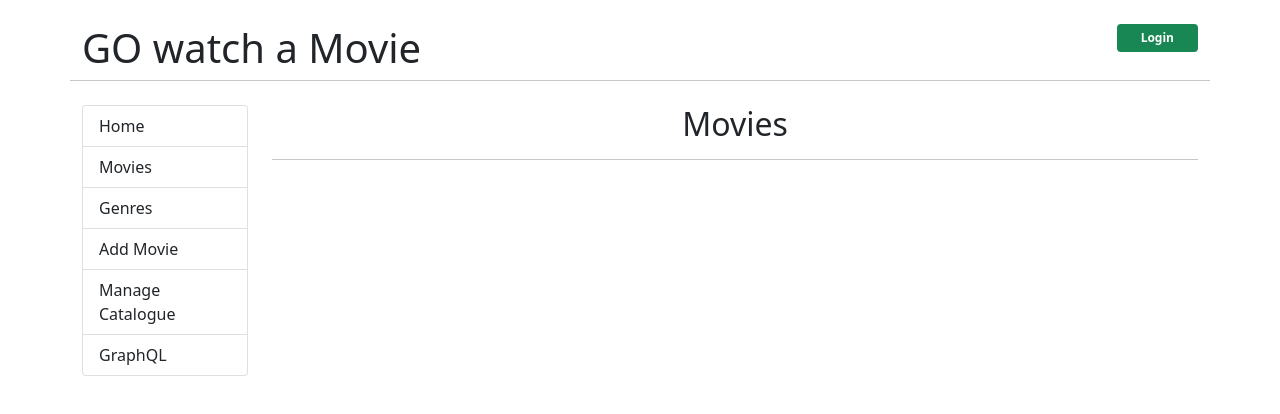
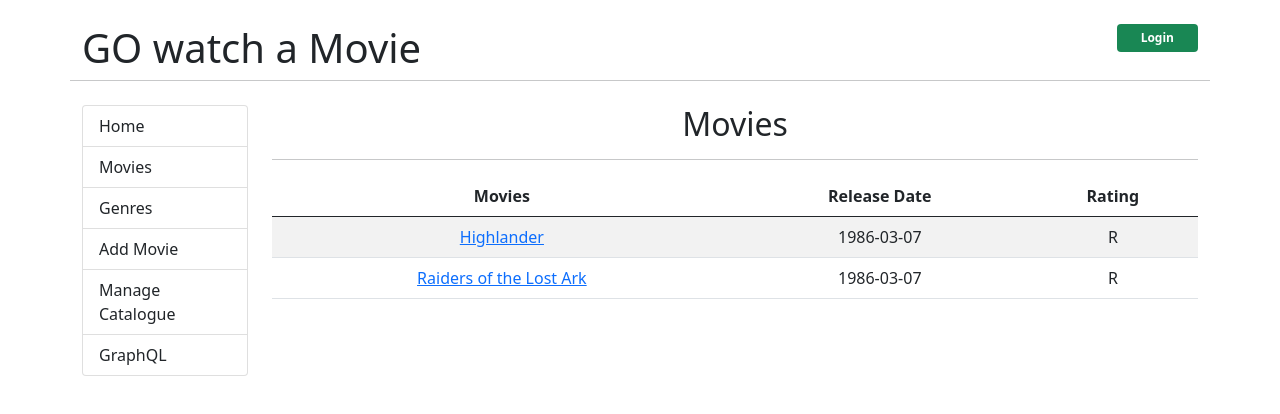
Before and after one commit to sanket9162/react-golang-movies, a React (Vite) app in the folder go-movies-front-end/: page /movies in a window 1280 px wide. Shown: the top 414 px of the page. Built offline with nearby package versions, Linux system fonts and the light colour scheme.

Commit message:
show movie list

```diff
--- a/go-movies-front-end/src/components/Movies.jsx
+++ b/go-movies-front-end/src/components/Movies.jsx
@@ -1,11 +1,58 @@
+import { useEffect, useState } from "react"
+import { Link } from "react-router-dom";
 
 const Movies = () => {
+
+    const [movies, setMovies] = useState([]);
+
+    useEffect(() => {
+        let movieList = [
+            {
+                id: 1,
+                title: "Highlander",
+                release_data: "1986-03-07",
+                runtime: 116,
+                mpaa_rating: "R",
+                description: "Some long description"
+            },
+            {
+                id: 2,
+                title: "Raiders of the Lost Ark",
+                release_data: "1986-03-07",
+                runtime: 116,
+                mpaa_rating: "R",
+                description: "Some long description"
+            },
+        ];
+        setMovies(movieList)
+    }, [])
     return(
         <>
         <div className="text-center">
             <h2>Movies</h2>
             <hr />
-
+            <table className="table table-striped table-hover">
+                <thead>
+                    <tr>
+                        <th>Movies</th>
+                        <th>Release Date</th>
+                        <th>Rating</th>
+                    </tr>
+                </thead>
+                <tbody>
+                    {movies.map((m) => (
+                        <tr key={m.id}>
+                            <td>
+                                <Link to={`/movies/${m.id}`}>
+                                {m.title}
+                                </Link>
+                            </td>
+                            <td>{m.release_data}</td>
+                            <td>{m.mpaa_rating}</td>
+                        </tr>
+                    ))}
+                </tbody>
+            </table>
         </div>
         </>
     )
```
